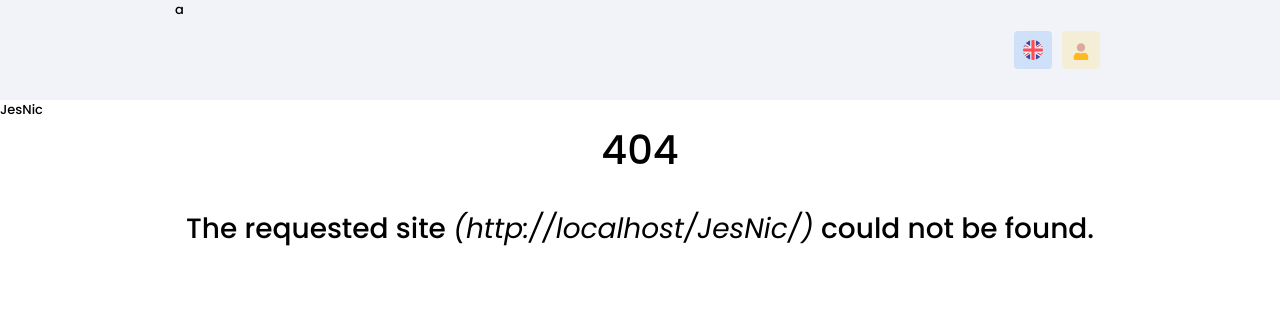
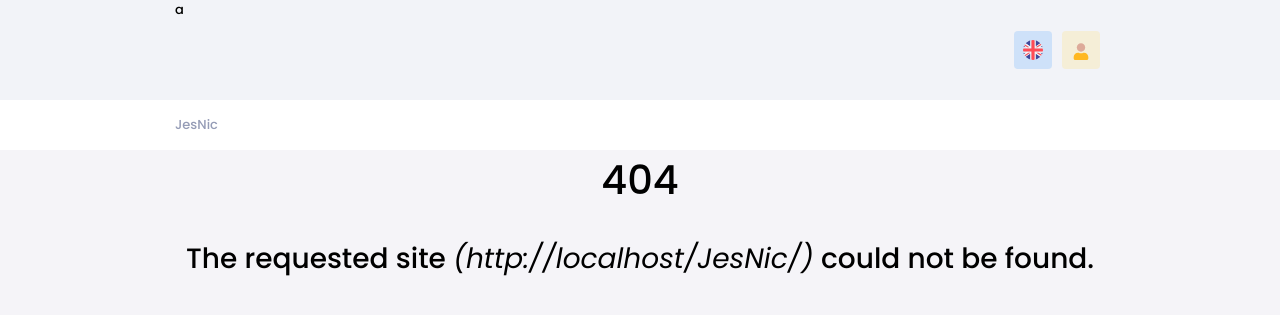
Before and after one commit to jesnic/Website, a PHP site: page /JesNic/ in a window 1280 px wide. Shown: the top 315 px of the page. Run offline with PHP 8.4, Linux system fonts and the light colour scheme.

Commit message:
Breadcrumbs

```diff
--- /dev/null
+++ b/css/_breadcrumbs.scss
@@ -0,0 +1,29 @@
+// main: style.scss
+#breadcrumbs {
+  $h: 50px;
+  $i: 10px;
+  height: $h;
+  background-color: white;
+  .wrapper {
+    @extend .container;
+    .breadcrumb, .separator{
+      display: inline-block;
+      color: $breadcrumb;
+      fill: $breadcrumb;
+      height: 100%;
+    }
+    .separator {
+      height: $i;
+      width: $i;
+      margin-left: 5px;
+      margin-right: 5px;
+      svg {
+        height: 100%;
+        width: 100%;
+      }
+    }
+    .breadcrumb {
+      line-height: $h;
+    }
+  }
+}
--- a/css/_general.scss
+++ b/css/_general.scss
@@ -2,6 +2,7 @@
 html, body {
   margin: 0;
   padding: 0;
+  background-color: #F5F4F8;
 }
 
 * {
--- a/css/_variables.scss
+++ b/css/_variables.scss
@@ -9,6 +9,8 @@ $text-muted: #a7abc3;
 $success: #66BB6A;
 $error: #EF5350;
 
+$breadcrumb: #959cb6;
+
 $bp: (
   xs: 0,
   sm: 576px,
--- a/css/style.scss
+++ b/css/style.scss
@@ -5,3 +5,4 @@
 @import "navigation";
 @import "typography";
 @import "toast";
+@import "breadcrumbs";
--- a/php/utils/svgs.php
+++ b/php/utils/svgs.php
@@ -22,4 +22,6 @@
   $fa_profile = "<svg aria-hidden=\"true\" focusable=\"false\" data-prefix=\"fas\" data-icon=\"passport\" class=\"svg-inline--fa fa-passport fa-w-14\" role=\"img\" xmlns=\"http://www.w3.org/2000/svg\" viewBox=\"0 0 448 512\"><path fill=\"currentColor\" d=\"M129.62 176h39.09c1.49-27.03 6.54-51.35 14.21-70.41-27.71 13.24-48.02 39.19-53.3 70.41zm0 32c5.29 31.22 25.59 57.17 53.3 70.41-7.68-19.06-12.72-43.38-14.21-70.41h-39.09zM224 286.69c7.69-7.45 20.77-34.42 23.43-78.69h-46.87c2.67 44.26 15.75 71.24 23.44 78.69zM200.57 176h46.87c-2.66-44.26-15.74-71.24-23.43-78.69-7.7 7.45-20.78 34.43-23.44 78.69zm64.51 102.41c27.71-13.24 48.02-39.19 53.3-70.41h-39.09c-1.49 27.03-6.53 51.35-14.21 70.41zM416 0H64C28.65 0 0 28.65 0 64v384c0 35.35 28.65 64 64 64h352c17.67 0 32-14.33 32-32V32c0-17.67-14.33-32-32-32zm-80 416H112c-8.8 0-16-7.2-16-16s7.2-16 16-16h224c8.8 0 16 7.2 16 16s-7.2 16-16 16zm-112-96c-70.69 0-128-57.31-128-128S153.31 64 224 64s128 57.31 128 128-57.31 128-128 128zm41.08-214.41c7.68 19.06 12.72 43.38 14.21 70.41h39.09c-5.28-31.22-25.59-57.17-53.3-70.41z\"></path></svg>";
 
   $fa_dashboard = "<svg aria-hidden=\"true\" focusable=\"false\" data-prefix=\"fas\" data-icon=\"columns\" class=\"svg-inline--fa fa-columns fa-w-16\" role=\"img\" xmlns=\"http://www.w3.org/2000/svg\" viewBox=\"0 0 512 512\"><path d=\"M464 32H48C21.49 32 0 53.49 0 80v352c0 26.51 21.49 48 48 48h416c26.51 0 48-21.49 48-48V80c0-26.51-21.49-48-48-48zM224 416H64V160h160v256zm224 0H288V160h160v256z\"></path></svg>";
+
+  $fa_breadcrumbs_separator = "<svg aria-hidden=\"true\" focusable=\"false\" data-prefix=\"fas\" data-icon=\"chevron-right\" class=\"svg-inline--fa fa-chevron-right fa-w-10\" role=\"img\" xmlns=\"http://www.w3.org/2000/svg\" viewBox=\"0 0 320 512\"><path d=\"M285.476 272.971L91.132 467.314c-9.373 9.373-24.569 9.373-33.941 0l-22.667-22.667c-9.357-9.357-9.375-24.522-.04-33.901L188.505 256 34.484 101.255c-9.335-9.379-9.317-24.544.04-33.901l22.667-22.667c9.373-9.373 24.569-9.373 33.941 0L285.475 239.03c9.373 9.372 9.373 24.568.001 33.941z\"></path></svg>";
 ?>
--- a/sites/elements/breadcrumbs.php
+++ b/sites/elements/breadcrumbs.php
@@ -14,6 +14,15 @@
         return array_merge(array("breadcrumbs.home"), $BREADCRUMBS["url.".$k]);
       report_problem("Breadcrumbs for an url were not found", getActiveLanguage(), $url);
     }
-    foreach(getBreadcrumbs($url) as $crumb)
-      echo locale($crumb);
 ?>
+<div id="breadcrumbs">
+  <div class="wrapper">
+    <?php
+      $crumbs = getBreadcrumbs($url);
+
+      for($i = 0; $i < count($crumbs)-1; $i++)
+        echo "<a class=\"breadcrumb\">".locale($crumbs[$i])."</a><span class=\"separator\">$fa_breadcrumbs_separator</span>";
+        echo "<a class=\"breadcrumb active\">".locale($crumbs[count($crumbs)-1])."</a>";
+        ?>
+  </diV>
+</div>
```
Also changed, not shown: css/style.css, icons/chevron-right.svg (added).
